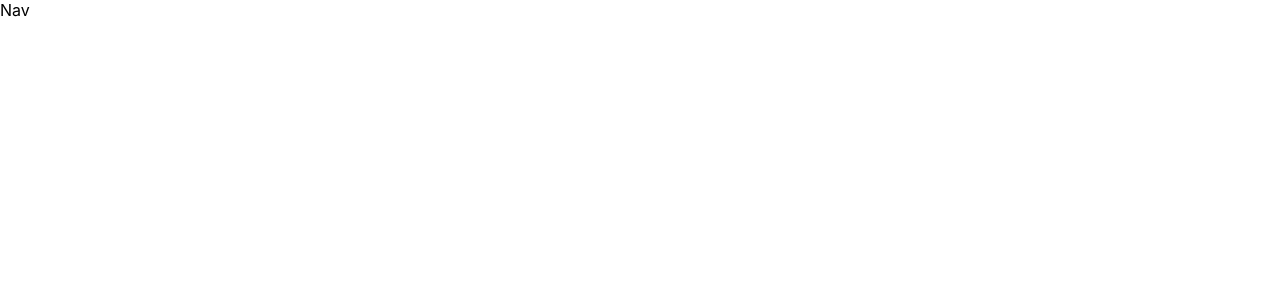
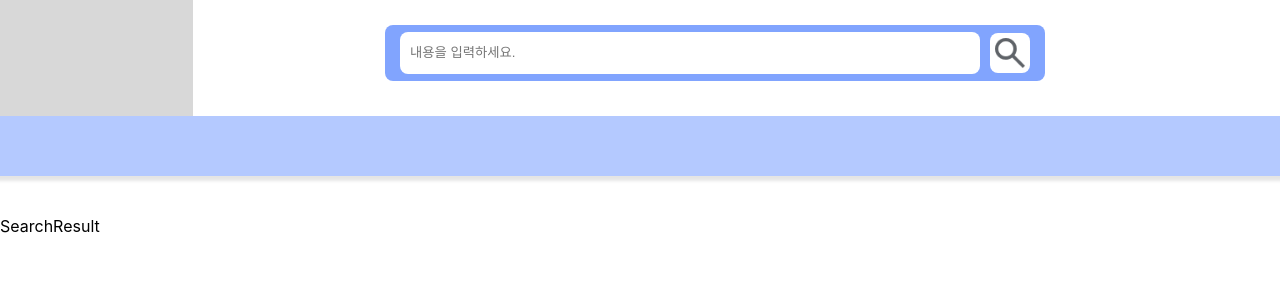
Before and after one commit to WhileNotSuccess/practice_Community_react, a React (Create React App) app: page /search-result in a window 1280 px wide. Shown: the top 300 px of the page. Built offline with nearby package versions, Linux system fonts and the light colour scheme.

Commit message:
feature/nav

```diff
--- a/src/App.js
+++ b/src/App.js
@@ -8,7 +8,7 @@ import Main from "./pages/Main";
 import Post from "./pages/Post";
 import SignIn from "./pages/SignIn";
 import Nav from "./components/Nav";
-
+import SearchResult from "./components/SearchResult";
 const App = () => {
   return (
     <>
@@ -20,6 +20,7 @@ const App = () => {
         <Route path="/login" Component={Login} />
         <Route path="/post" Component={Post} />
         <Route path="/sign-in" Component={SignIn} />
+        <Route path="/search-result" Component={SearchResult} />
       </Routes>
     </>
   );
--- a/src/components/Nav.js
+++ b/src/components/Nav.js
@@ -1,7 +1,45 @@
-import React from "react";
+import { React, useState } from "react";
 import "../css/Nav.css";
+import { Link } from "react-router-dom";
+import searchIcon from "../img/search.jpg";
 const Nav = () => {
-  return <div>Nav</div>;
+  const [SearchInput, setSearchInput] = useState("");
+
+  const onChange = (e) => {
+    setSearchInput(e.target.value);
+  };
+  const onSearch = () => {
+    console.log(SearchInput);
+  };
+
+  return (
+    <div className="parent">
+      <div className="header">
+        <Link to="/">
+          <div className="logo"></div>
+        </Link>
+        <div className="rectangle">
+          <input
+            className="search-box"
+            placeholder="내용을 입력하세요."
+            value={SearchInput}
+            onChange={onChange}
+          />
+          <Link to="/search-result">
+            <button
+              className="search-icon"
+              onClick={() => {
+                onSearch();
+              }}
+            >
+              <img src={searchIcon} alt="" />
+            </button>
+          </Link>
+        </div>
+      </div>
+      <div className="banner"></div>
+    </div>
+  );
 };
 
 export default Nav;
--- /dev/null
+++ b/src/components/SearchResult.js
@@ -0,0 +1,7 @@
+import React from "react";
+import "../css/SearchResult.css";
+const SearchResult = () => {
+  return <div>SearchResult</div>;
+};
+
+export default SearchResult;
--- a/src/css/Nav.css
+++ b/src/css/Nav.css
@@ -0,0 +1,87 @@
+.parent {
+  display: flex;
+  flex-direction: column;
+  align-items: center;
+  width: 100%;
+  padding: 20px 0;
+}
+
+.header {
+  display: flex;
+  align-items: center;
+  width: 100%;
+  height: 7vh;
+  margin-bottom: 20px;
+}
+
+.logo {
+  display: flex;
+  justify-content: center;
+  align-items: center;
+  width: 5cm;
+  height: 5cm;
+  background-color: rgba(200, 200, 200, 0.7);
+  border: 2px solid transparent;
+  margin-right: 20px auto 10px;
+}
+
+.rectangle {
+  display: flex;
+  width: 50%;
+  height: 7vh;
+  justify-content: flex-start;
+  align-items: center;
+  background: rgba(4, 74, 254, 0.5);
+  border-radius: 8px;
+  margin-left: 15%;
+  margin-right: auto;
+  margin-top: 20px;
+  margin-bottom: 10px;
+  padding: 0 10px;
+}
+
+.banner {
+  display: flex;
+  flex-direction: row;
+  justify-content: center;
+  align-items: center;
+  padding: 10px;
+  gap: 10px;
+  width: 100%;
+  height: 5vh;
+  background: #b4c9ff;
+  margin: 20px 0;
+  box-shadow: 5px 5px 3px rgba(0, 0, 0, 0.1);
+}
+
+.search-box {
+  flex: 1;
+  padding: 10px;
+  height: calc(80% - 22px);
+  background: #ffffff;
+  border-radius: 8px;
+  margin: 0 5px;
+  border: none;
+}
+
+.search-icon {
+  display: flex;
+  justify-content: center;
+  align-items: center;
+  padding: 0;
+  width: 40px;
+  height: 40px;
+  background: #ffffff;
+  border-radius: 8px;
+  border: none;
+  margin: 0 5px;
+}
+
+.search-icon img {
+  width: 100%;
+  height: auto;
+}
+
+.search-box:focus {
+  outline: none;
+}
```
Also changed, not shown: src/css/SearchResult.css (added), src/img/search.jpg (added).
